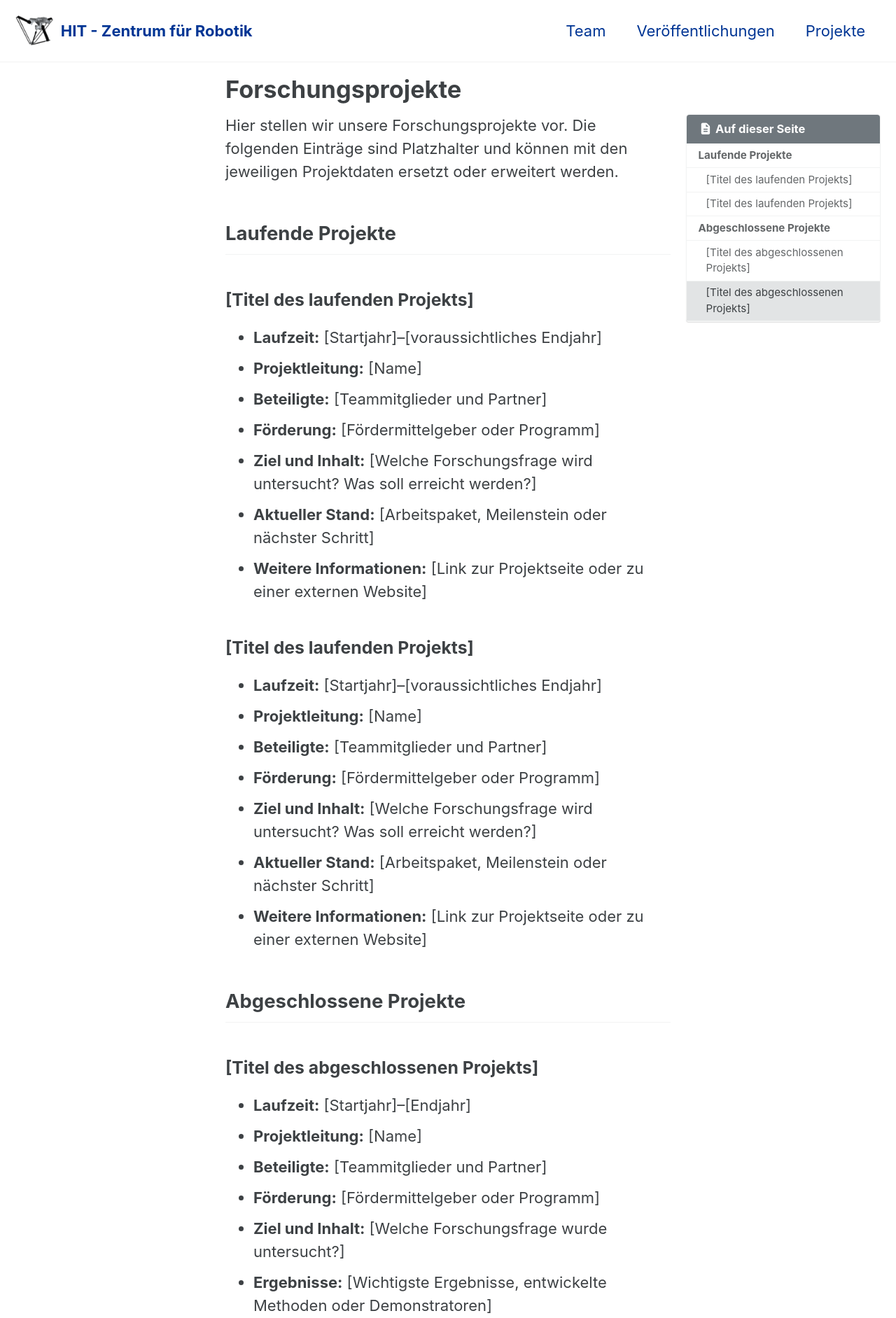
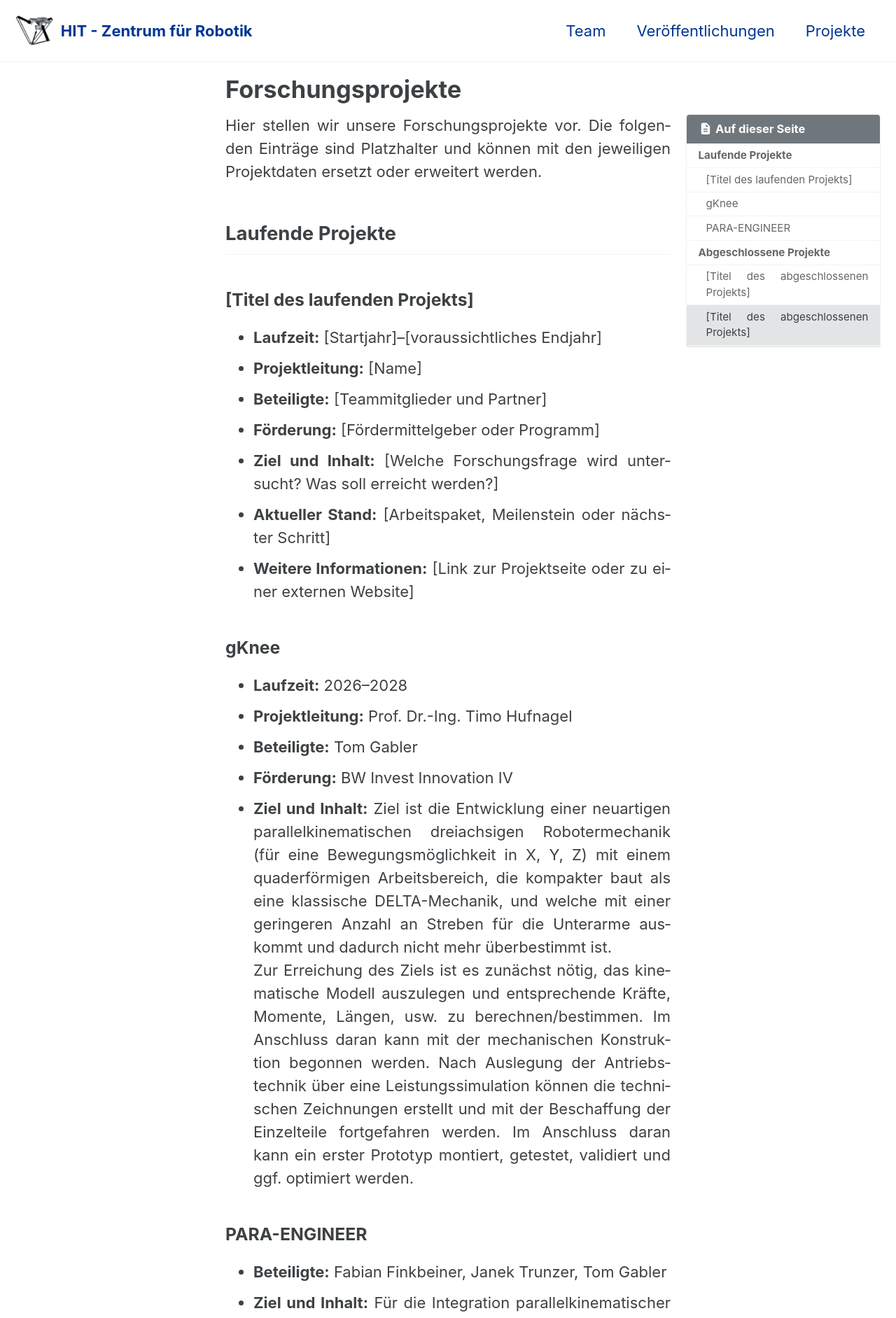
Before and after one commit to HIT-Robotics/HIT-Robotics.github.io, a Jekyll site: the page built from _pages/projects.md, in a window 1280 px wide. Shown: the top 1883 px of the page at 70% size. Built offline with Jekyll 4.4.1, drawn with Linux system fonts in a browser that asks for light colours; cached includes are drawn as plain includes; some of the changed text lies outside the part shown.

Commit message:
more layouting and content filling

```diff
--- a/_pages/projects.md
+++ b/_pages/projects.md
@@ -20,15 +21,20 @@ Hier stellen wir unsere Forschungsprojekte vor. Die folgenden Einträge sind Pla
 - **Aktueller Stand:** [Arbeitspaket, Meilenstein oder nächster Schritt]
 - **Weitere Informationen:** [Link zur Projektseite oder zu einer externen Website]
 
-### [Titel des laufenden Projekts]
+### gKnee
 
-- **Laufzeit:** [Startjahr]–[voraussichtliches Endjahr]
-- **Projektleitung:** [Name]
-- **Beteiligte:** [Teammitglieder und Partner]
-- **Förderung:** [Fördermittelgeber oder Programm]
-- **Ziel und Inhalt:** [Welche Forschungsfrage wird untersucht? Was soll erreicht werden?]
-- **Aktueller Stand:** [Arbeitspaket, Meilenstein oder nächster Schritt]
-- **Weitere Informationen:** [Link zur Projektseite oder zu einer externen Website]
+- **Laufzeit:** 2026–2028
+- **Projektleitung:** Prof. Dr.-Ing. Timo Hufnagel
+- **Beteiligte:** Tom Gabler
+- **Förderung:** BW Invest Innovation IV
+- **Ziel und Inhalt:** Ziel ist die Entwicklung einer neuartigen parallelkinematischen dreiachsigen Robotermechanik (für eine Bewegungsmöglichkeit in X, Y, Z) mit einem quaderförmigen Arbeitsbereich, die kompakter baut als eine klassische DELTA-Mechanik, und welche mit einer geringeren Anzahl an Streben für die Unterarme auskommt und dadurch nicht mehr überbestimmt ist. <br>
+Zur Erreichung des Ziels ist es zunächst nötig, das kinematische Modell auszulegen und entsprechende Kräfte, Momente, Längen, usw. zu berechnen/bestimmen. Im Anschluss daran kann mit der mechanischen Konstruktion begonnen werden. Nach Auslegung der Antriebstechnik über eine Leistungssimulation können die technischen Zeichnungen erstellt und mit der Beschaffung der Einzelteile fortgefahren werden. Im Anschluss daran kann ein erster Prototyp montiert, getestet, validiert und ggf. optimiert werden.
+
+### PARA-ENGINEER
+
+- **Beteiligte:** Fabian Finkbeiner, Janek Trunzer, Tom Gabler
+- **Ziel und Inhalt:** Für die Integration parallelkinematischer Robotersysteme in die Lehre der Hochschule Heilbronn, wurde mit dem Projekt „PARA-ENGINEER - Parallel Robot Assembly Kit for Educational Engineering and Robotics“ ein Modellbaukasten für Parallelroboter entwickelt. Mit dem Baukasten sollen Studierenden in die Lage versetzt werden, verschiedene Themen im Bereich der Parallelkinematik, nicht nur in der Simulation, sondern auch am realen Modell zu erproben. Mit der Plattform lassen sich verschiedene Parallelroboter mit unterschiedlicher Software und Hardware realisieren.
+- **Weitere Informationen:** [PARA-ENGINEER](https://github.com/HIT-Robotics/para-engineer)
 
 ## Abgeschlossene Projekte
 
@@ -51,3 +57,27 @@ Hier stellen wir unsere Forschungsprojekte vor. Die folgenden Einträge sind Pla
 - **Ziel und Inhalt:** [Welche Forschungsfrage wurde untersucht?]
 - **Ergebnisse:** [Wichtigste Ergebnisse, entwickelte Methoden oder Demonstratoren]
 - **Veröffentlichungen:** [Links zu relevanten Veröffentlichungen]
+
+
+<!-- Beispiele
+### [Titel des laufenden Projekts]
+
+- **Laufzeit:** [Startjahr]–[voraussichtliches Endjahr]
+- **Projektleitung:** [Name]
+- **Beteiligte:** [Teammitglieder und Partner]
+- **Förderung:** [Fördermittelgeber oder Programm]
+- **Ziel und Inhalt:** [Welche Forschungsfrage wird untersucht? Was soll erreicht werden?]
+- **Aktueller Stand:** [Arbeitspaket, Meilenstein oder nächster Schritt]
+- **Weitere Informationen:** [Link zur Projektseite oder zu einer externen Website]
+
+
+### [Titel des abgeschlossenen Projekts]
+
+- **Laufzeit:** [Startjahr]–[Endjahr]
+- **Projektleitung:** [Name]
+- **Beteiligte:** [Teammitglieder und Partner]
+- **Förderung:** [Fördermittelgeber oder Programm]
+- **Ziel und Inhalt:** [Welche Forschungsfrage wurde untersucht?]
+- **Ergebnisse:** [Wichtigste Ergebnisse, entwickelte Methoden oder Demonstratoren]
+- **Veröffentlichungen:** [Links zu relevanten Veröffentlichungen]
+-->
--- a/_sass/_custom.scss
+++ b/_sass/_custom.scss
@@ -85,6 +85,11 @@
   display: none;
 }
 
+.project-page .page__content {
+  text-align: justify;
+  hyphens: auto;
+}
+
 @media (max-width: 768px) {
   .home-intro {
     grid-template-columns: minmax(0, 1fr);
```
Also changed, not shown: other parts of _pages/projects.md (+1 -0 lines).
